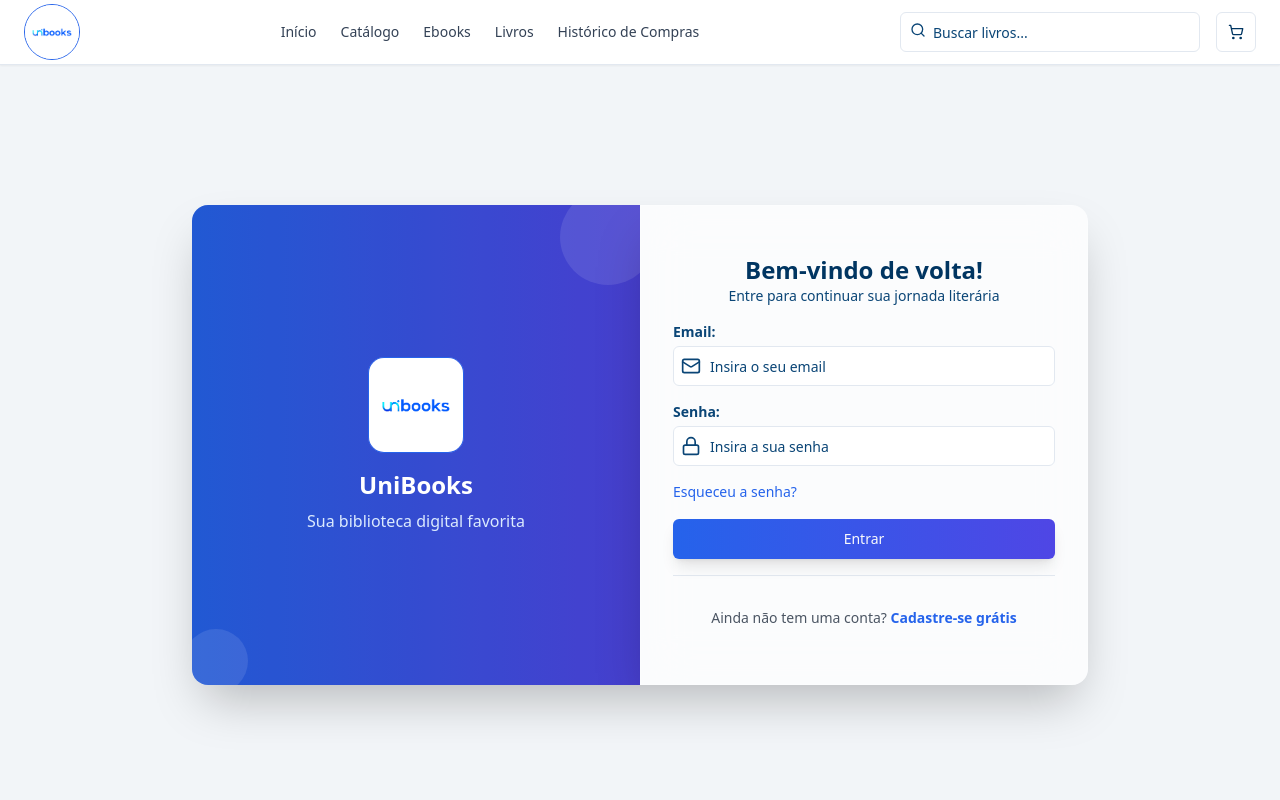
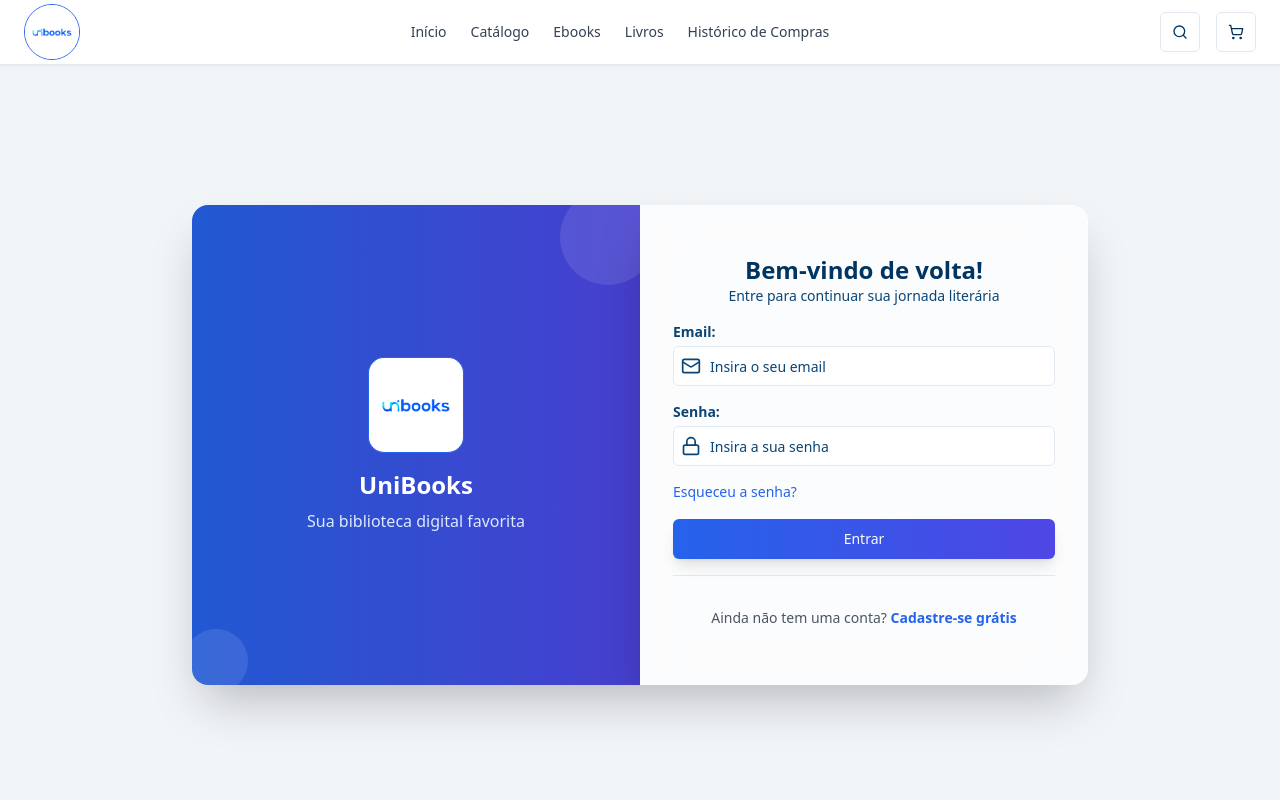
Before and after one commit to William-Cossa/ebooks-ecommerce, a Next.js app: page /login in a window 1280 px wide. Shown: the top 800 px of the page. Built offline with nearby package versions, Linux system fonts and the light colour scheme; no server answers; a web font is replaced by a local one.

Commit message:
refactor searchbar-navbar

```diff
--- a/components/motion-primitives/morphing-popover.tsx
+++ b/components/motion-primitives/morphing-popover.tsx
@@ -1,4 +1,4 @@
-'use client';
+"use client";
 
 import {
   useState,
@@ -8,19 +8,19 @@ import {
   createContext,
   useContext,
   isValidElement,
-} from 'react';
+} from "react";
 import {
   AnimatePresence,
   MotionConfig,
   motion,
   Transition,
   Variants,
-} from 'motion/react';
-import useClickOutside from '@/hooks/useClickOutside';
-import { cn } from '@/lib/utils';
+} from "motion/react";
+import useClickOutside from "@/hooks/useClickOutside";
+import { cn } from "@/lib/utils";
 
 const TRANSITION = {
-  type: 'spring',
+  type: "spring",
   bounce: 0.1,
   duration: 0.4,
 };
@@ -75,7 +75,7 @@ export type MorphingPopoverProps = {
   onOpenChange?: (open: boolean) => void;
   variants?: Variants;
   className?: string;
-} & React.ComponentProps<'div'>;
+} & React.ComponentProps<"div">;
 
 function MorphingPopover({
   children,
@@ -93,7 +93,7 @@ function MorphingPopover({
     <MorphingPopoverContext.Provider value={{ ...popoverLogic, variants }}>
       <MotionConfig transition={transition}>
         <div
-          className={cn('relative flex items-center justify-center', className)}
+          className={cn("relative flex items-center justify-center", className)}
           key={popoverLogic.uniqueId}
           {...props}
         >
@@ -119,7 +119,7 @@ function MorphingPopoverTrigger({
   const context = useContext(MorphingPopoverContext);
   if (!context) {
     throw new Error(
-      'MorphingPopoverTrigger must be used within MorphingPopover'
+      "MorphingPopoverTrigger must be used within MorphingPopover"
     );
   }
 
@@ -175,21 +175,21 @@ function MorphingPopoverContent({
   const context = useContext(MorphingPopoverContext);
   if (!context)
     throw new Error(
-      'MorphingPopoverContent must be used within MorphingPopover'
+      "MorphingPopoverContent must be used within MorphingPopover"
     );
 
-  const ref = useRef<HTMLDivElement>(null);
+  const ref = useRef<HTMLDivElement | any>(null);
   useClickOutside(ref, context.close);
 
   useEffect(() => {
     if (!context.isOpen) return;
 
     const handleKeyDown = (event: KeyboardEvent) => {
-      if (event.key === 'Escape') context.close();
+      if (event.key === "Escape") context.close();
     };
 
-    document.addEventListener('keydown', handleKeyDown);
-    return () => document.removeEventListener('keydown', handleKeyDown);
+    document.addEventListener("keydown", handleKeyDown);
+    return () => document.removeEventListener("keydown", handleKeyDown);
   }, [context.isOpen, context.close]);
 
   return (
@@ -202,15 +202,15 @@ function MorphingPopoverContent({
             layoutId={`popover-trigger-${context.uniqueId}`}
             key={context.uniqueId}
             id={`popover-content-${context.uniqueId}`}
-            role='dialog'
-            aria-modal='true'
+            role="dialog"
+            aria-modal="true"
             className={cn(
-              'absolute overflow-hidden rounded-md border border-zinc-950/10 bg-white p-2 text-zinc-950 shadow-md dark:border-zinc-50/10 dark:bg-zinc-700 dark:text-zinc-50',
+              "absolute overflow-hidden rounded-md border border-zinc-950/10 bg-white p-2 text-zinc-950 shadow-md dark:border-zinc-50/10 dark:bg-zinc-700 dark:text-zinc-50",
               className
             )}
-            initial='initial'
-            animate='animate'
-            exit='exit'
+            initial="initial"
+            animate="animate"
+            exit="exit"
             variants={context.variants}
           >
             {children}
--- a/components/navbar/Navbar.tsx
+++ b/components/navbar/Navbar.tsx
@@ -9,6 +9,7 @@ import Logo from "./Logo";
 import SearchField from "./SearchField";
 import CartListButton from "../CartListButton";
 import MenuButton from "./MenuButton";
+import { SearchPopover } from "./SearchPoppover";
 
 function Navbar() {
   return (
@@ -23,7 +24,7 @@ function Navbar() {
           </nav>
 
           <div className="hidden md:flex items-center space-x-4">
-            <SearchField />
+            <SearchPopover />
             <CartListButton />
             {/* <CartListDropdown /> */}
           </div>
--- a/components/navbar/SearchField.tsx
+++ b/components/navbar/SearchField.tsx
@@ -1,7 +1,8 @@
 "use client";
-import { Search } from "lucide-react";
+import { ArrowRight, Search } from "lucide-react";
 import React, { useState } from "react";
 import { Input } from "../ui/input";
+import { Button } from "../ui/button";
 
 function SearchField() {
   const [searchQuery, setSearchQuery] = useState("");
@@ -16,7 +17,10 @@ function SearchField() {
   };
 
   return (
-    <form onSubmit={handleSearch} className="relative w-[200px] lg:w-[300px]">
+    <form
+      onSubmit={handleSearch}
+      className="relative w-[200px] lg:w-[300px] space-y-2 "
+    >
       <Search className="absolute left-2.5 top-2.5 h-4 w-4 text-muted-foreground" />
       <Input
         type="search"
@@ -25,6 +29,10 @@ function SearchField() {
         value={searchQuery}
         onChange={(e) => setSearchQuery(e.target.value)}
       />
+      <Button type="submit" className="h-8">
+        {" "}
+        Pesquisar
+      </Button>
     </form>
   );
 }
--- /dev/null
+++ b/components/navbar/SearchPoppover.tsx
@@ -0,0 +1,51 @@
+"use client";
+import {
+  MorphingPopover,
+  MorphingPopoverTrigger,
+  MorphingPopoverContent,
+} from "@/components/motion-primitives/morphing-popover";
+import { motion } from "motion/react";
+import { useId, useState } from "react";
+import { ArrowLeftIcon, Search } from "lucide-react";
+import SearchField from "./SearchField";
+import { Button } from "../ui/button";
+
+export function SearchPopover() {
+  const uniqueId = useId();
+  const [note, setNote] = useState("");
+  const [isOpen, setIsOpen] = useState(false);
+
+  const closeMenu = () => {
+    setNote("");
+    setIsOpen(false);
+  };
+
+  return (
+    <MorphingPopover
+      transition={{
+        type: "spring",
+        bounce: 0.05,
+        duration: 0.3,
+      }}
+      open={isOpen}
+      onOpenChange={setIsOpen}
+    >
+      <MorphingPopoverTrigger asChild className="p-0">
+        <motion.span
+          layoutId={`popover-label-${uniqueId}`}
+          className="text-sm p-0"
+        >
+          <Button variant={"outline"} size="icon">
+            <Search className="h-5 w-5" />
+          </Button>
+        </motion.span>
+      </MorphingPopoverTrigger>
+      <MorphingPopoverContent className="rounded-lg mt-32 z-50  border-zinc-950/10 bg-white p0 shadow-[0_9px_9px_0px_rgba(0,0,0,0.01),_0_2px_5px_0px_rgba(0,0,0,0.06)] dark:bg-zinc-700">
+        {/* <div className="text-sm"> */}
+        <span className="text-sm text-muted-foreground">Pesquisar:</span>
+        <SearchField />
+        {/* </div> */}
+      </MorphingPopoverContent>
+    </MorphingPopover>
+  );
+}
```
Also changed, not shown: hooks/useClickOutside.tsx (renamed from components/motion-primitives/useClickOutside.tsx).
